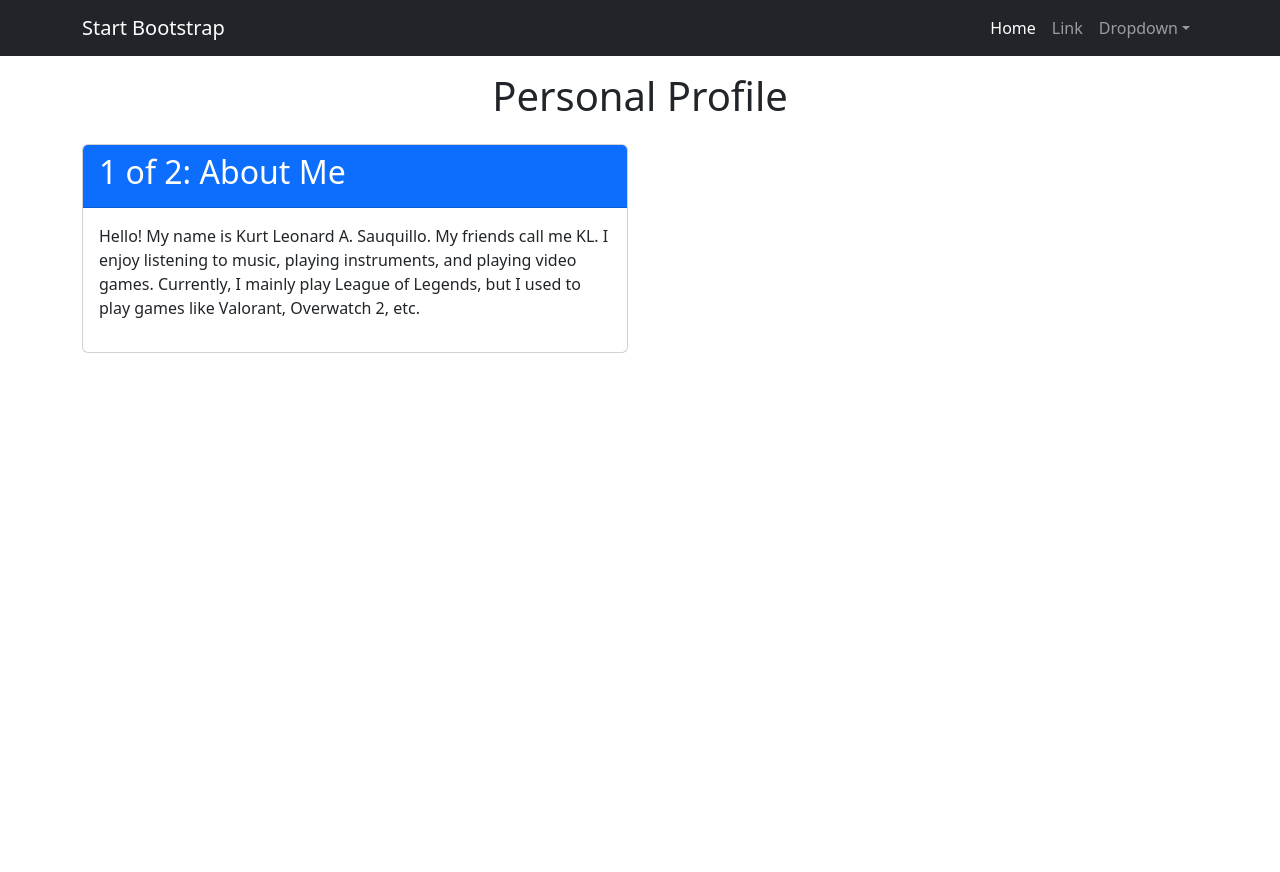
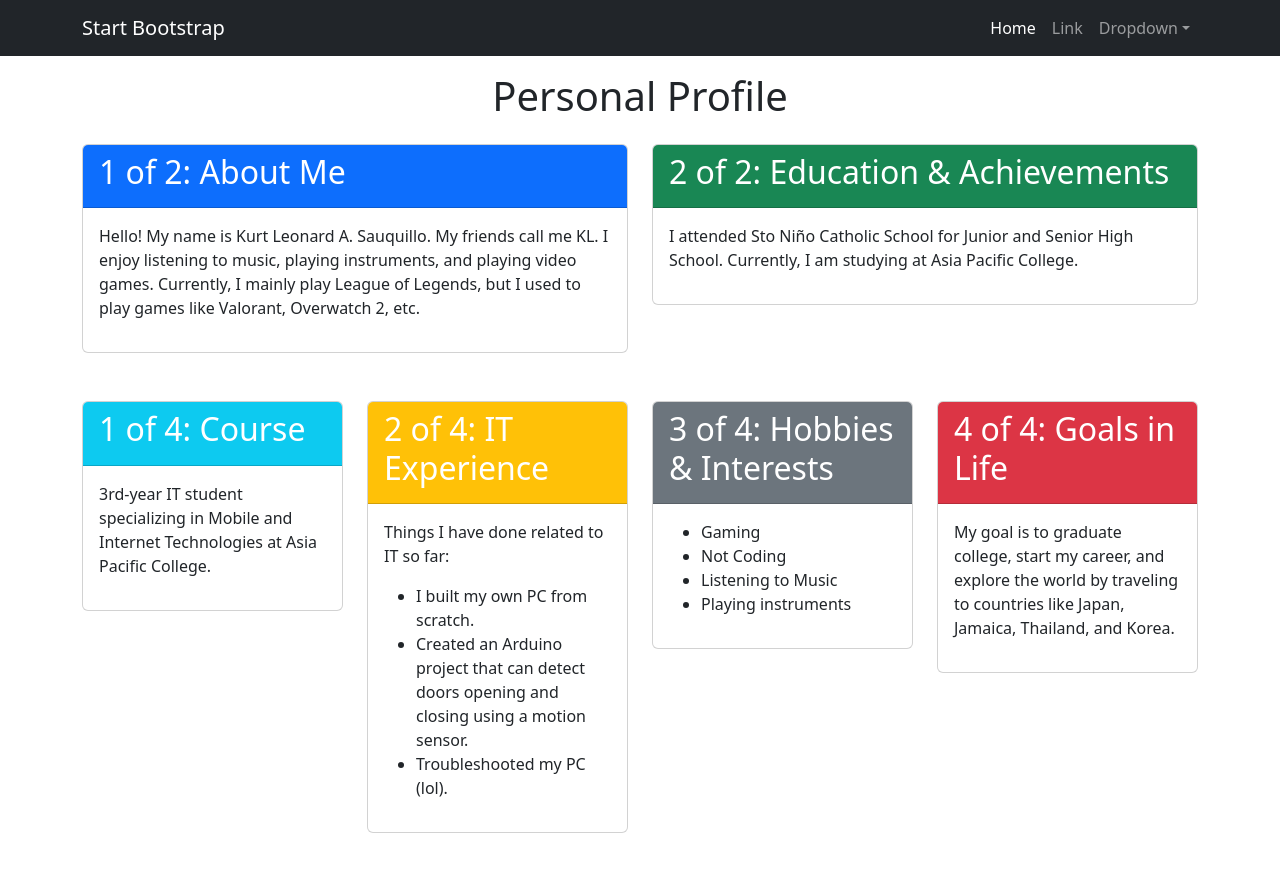
Before and after one commit to KurtLeonardSauquillo/webprog-SF231-bootstrap-template, a plain HTML site: page sb/index.html in a window 1280 px wide. Before the commit the page ends 800 px from the top, so only its background shows below. Drawn offline with nearby package versions, Linux system fonts and the light colour scheme.

Commit message:
boostrap5

```diff
--- a/sb/index.html
+++ b/sb/index.html
@@ -52,7 +52,75 @@
                 </div>
               </div>
 
+              <div class="col-md-6">
+                <div class="card">
+                  <div class="card-header bg-success text-white">
+                    <h2>2 of 2: Education & Achievements</h2>
+                  </div>
+                  <div class="card-body">
+                    <p>I attended Sto Niño Catholic School for Junior and Senior High School. Currently, I am studying at Asia Pacific College.</p>
+                  </div>
+                </div>
+              </div>
+            </div>
 
+            <div class="row mb-5">
+              <div class="col-md-3">
+                <div class="card">
+                  <div class="card-header bg-info text-white">
+                    <h2>1 of 4: Course</h2>
+                  </div>
+                  <div class="card-body">
+                    <p>3rd-year IT student specializing in Mobile and Internet Technologies at Asia Pacific College.</p>
+                  </div>
+                </div>
+              </div>
+
+              <div class="col-md-3">
+                <div class="card">
+                  <div class="card-header bg-warning text-white">
+                    <h2>2 of 4: IT Experience</h2>
+                  </div>
+                  <div class="card-body">
+                    <p>Things I have done related to IT so far:</p>
+                    <ul>
+                      <li>I built my own PC from scratch.</li>
+                      <li>Created an Arduino project that can detect doors opening and closing using a motion sensor.</li>
+                      <li>Troubleshooted my PC (lol).</li>
+                    </ul>
+                  </div>
+                </div>
+              </div>
+
+              <div class="col-md-3">
+                <div class="card">
+                  <div class="card-header bg-secondary text-white">
+                    <h2>3 of 4: Hobbies & Interests</h2>
+                  </div>
+                  <div class="card-body">
+                    <ul>
+                      <li>Gaming</li>
+                      <li>Not Coding</li>
+                      <li>Listening to Music</li>
+                      <li>Playing instruments</li>
+                    </ul>
+                  </div>
+                </div>
+              </div>
+
+              <div class="col-md-3">
+                <div class="card">
+                  <div class="card-header bg-danger text-white">
+                    <h2>4 of 4: Goals in Life</h2>
+                  </div>
+                  <div class="card-body">
+                    <p>My goal is to graduate college, start my career, and explore the world by traveling to countries like Japan, Jamaica, Thailand, and Korea.</p>
+                  </div>
+                </div>
+              </div>
+            </div>
+
+          </div>
 
 
         <!-- Bootstrap core JS-->
```
